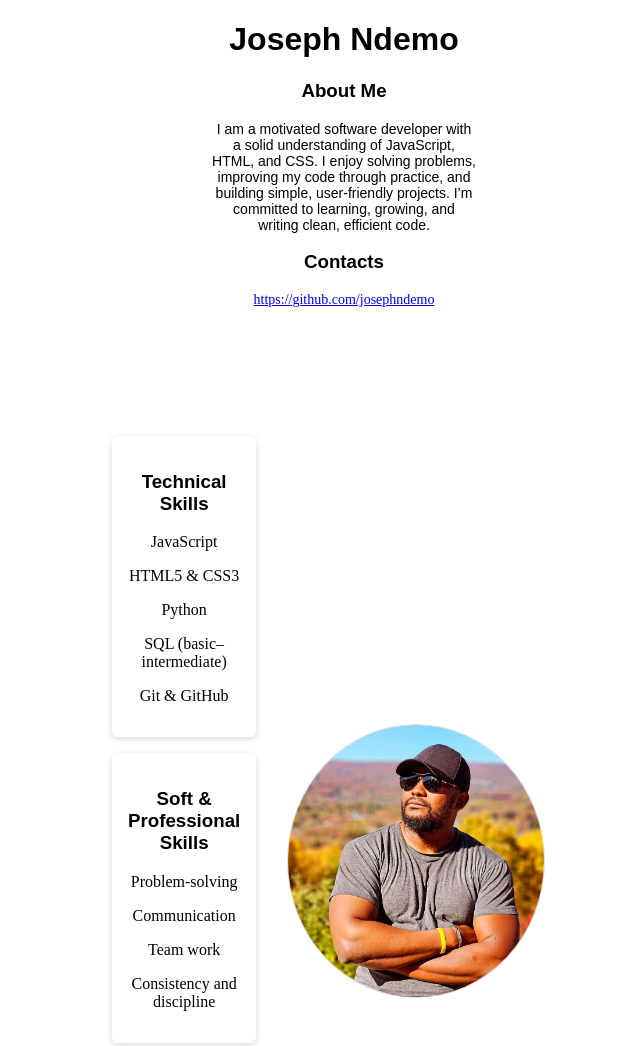
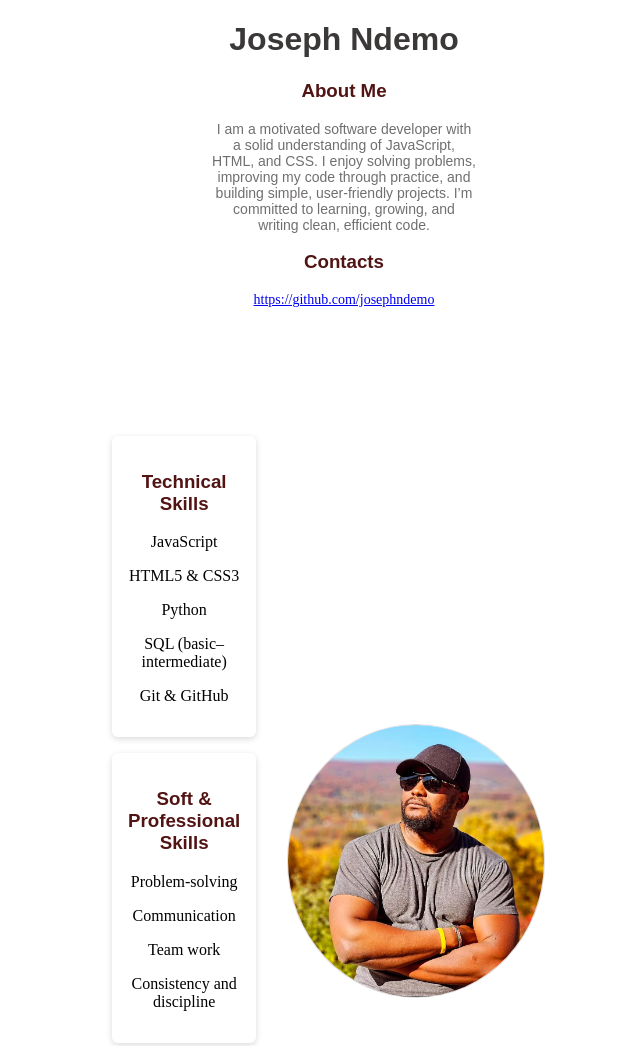
Before and after one commit to josephndemo/summative_lab2, a plain HTML site: page index.html in a window 1280 px wide. Shown: the top 1046 px of the page, without its empty margins (296-936 px from the left). Drawn offline with Linux system fonts and the light colour scheme.

Commit message:
text modification

```diff
--- a/style.css
+++ b/style.css
@@ -45,11 +45,17 @@
     }
 }
 
-h1, h3 {
+h3 {
     text-align: center;
-    font-family:sans-serif
+    font-family:sans-serif;
+    color: rgb(82, 19, 19);
 }
 
+h1{
+    text-align: center;
+    font-family:sans-serif;
+    color: rgb(59, 56, 56);
+}
 
 
 h2 {
@@ -66,6 +72,7 @@ h4 {
   font-size: 14px;
   font-family: 'Poppins', sans-serif;
   font-weight: normal;
+  color: rgb(113, 110, 110);
 }
 
 p{
```
